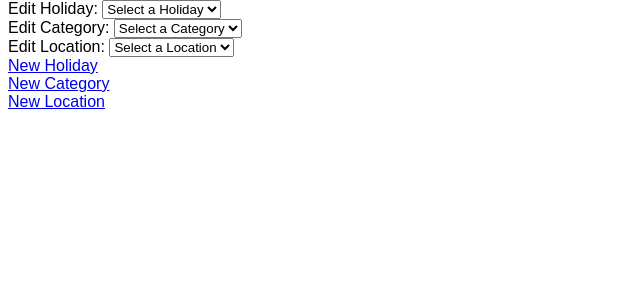
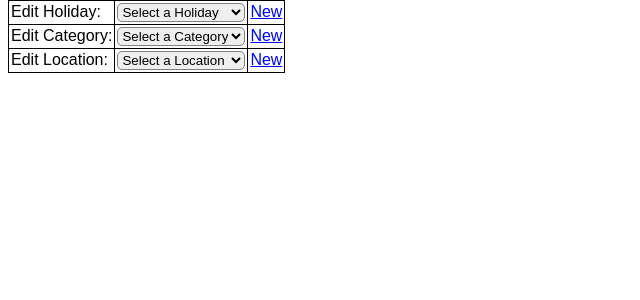
Before and after one commit to kieranknowles1/web-tech-assignment, a PHP site: page /admin in a window 1280 px wide. Shown: the part 109-409 px from the top of the page, without its empty margins (0-640 px from the left). Run offline with PHP 8.4, Linux system fonts and the light colour scheme; data that the repository does not hold is empty; a stand-in replaces the project's code that opens the database connection.

Commit message:
Improved admin page layout

```diff
--- a/admin/index.php
+++ b/admin/index.php
@@ -7,8 +7,10 @@
 
     require "$root/lib/database_conn.php";
 ?>
-<label>Edit Holiday:
-<select name="editHoliday" onchange="location = this.value;">
+<table class="adminTable">
+    <tr>
+        <td><label for="editHoliday">Edit Holiday: </label></td>
+        <td><select name="editHoliday" id="editHoliday" class="adminSelect" onchange="location = this.value;">
             <option selected style="display:none">Select a Holiday</option>
             <?php
                 $holidaySql = "SELECT holidayID, holidayTitle
@@ -22,15 +24,13 @@
                     echo "\t<option value='editHoliday.php?id=$row->holidayID'>$row->holidayTitle</option>\n";
                 }
             ?>
-</select>
-</label><br>
+        </select></td>
+        <td><a href="editHoliday.php">New</a></td>
+    </tr>
 
-<?php
-
-?>
-
-<label>Edit Category:
-<select name="editCategory" onchange="location = this.value;">
+    <tr>
+        <td><label for="editCategory">Edit Category: </label></td>
+        <td><select name="editCategory" id="editCategory" class="adminSelect" onchange="location = this.value;">
             <option selected style="display:none">Select a Category</option>
             <?php
                 $categorySql = "SELECT catID, catDesc
@@ -43,11 +43,13 @@
                     echo "\t<option value='editCategory.php?id=$row->catID'>$row->catDesc</option>\n";
                 }
             ?>
-</select>
-</label><br>
+        </select></td>
+        <td><a href="editCategory.php">New</a></td>
+    </tr>
 
-<label>Edit Location:
-<select name="editLocation" onchange="location = this.value;">
+    <tr>
+        <td><label for="editLocation">Edit Location: </label></td>
+        <td><select name="editLocation" id="editLocation" class="adminSelect" onchange="location = this.value;">
             <option selected style="display:none">Select a Location</option>
             <?php
                 $locationSql = "SELECT locationID, locationName, country
@@ -60,13 +62,10 @@
                     echo "\t<option value='editLocation.php?id=$row->locationID'>$row->locationName, $row->country</option>\n";
                 }
             ?>
-</select>
-</label><br>
-
-<a href="editHoliday.php">New Holiday</a><br>
-<a href="editCategory.php">New Category</a><br>
-<a href="editLocation.php">New Location</a>
-
+        </select></td>
+        <td><a href="editLocation.php">New</a></td>
+    </tr>
+</table>
 
 <?php
     require "$root/lib/footer.php";
--- a/style.css
+++ b/style.css
@@ -147,6 +147,19 @@ nav a {
     grid-area: book;
 }
 
+.adminSelect {
+    width: 100%;
+    border: 1px solid gray;
+    border-radius: 5px;
+}
+
+.adminTable, .adminTable th, .adminTable tr td {
+    border: 1px solid black;
+    /* https://www.w3schools.com/cssref/pr_border-collapse.asp */
+    border-collapse: collapse;
+    padding: 2px;
+}
+
 /* Media Queries */
 @media screen and (orientation: landscape) {
     /* No ham menu */
```
Lines whose indentation alone changed are shown as unchanged.
